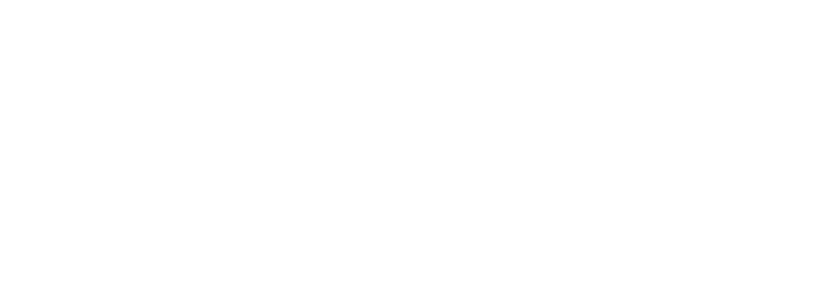
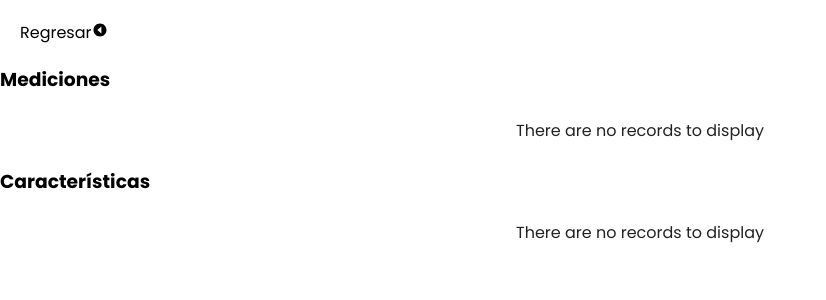
Before and after one commit to BigtronicaSAS/bigtronica-Tech, a React (Vite) app: page /Comparar in a window 1280 px wide. Before the commit this address had no page. Shown: the top 300 px of the page, without its empty margins (0-826 px from the left). Built offline with nearby package versions, Linux system fonts and the light colour scheme.

Commit message:
create path /Comparar

```diff
--- a/src/App.jsx
+++ b/src/App.jsx
@@ -5,6 +5,7 @@
 import ZonaUnit from "./pages/ZonaUnit/ZonaUnit.jsx";
 import { UnitProvider } from "./Context/UnitProvider.jsx";
 import Layout from "./Layouts/Layout.jsx";
+import { ComparePage } from "./pages/ComparePage/ComparePage.jsx";
 
 function App() {
   return (
@@ -12,6 +13,14 @@
       <Route path="/" element={<IndexPage />} />
       <Route path="/contacto" element={<ContactPage />} />
       <Route path="/Como-Comprar" element={<BuyPage />} />
+      <Route
+        path="/Comparar"
+        element={
+          <UnitProvider>
+            <ComparePage />
+          </UnitProvider>
+        }
+      />
       <Route
         path="/Unit"
         element={
--- a/src/Context/UnitProvider.jsx
+++ b/src/Context/UnitProvider.jsx
@@ -2,7 +2,6 @@
 import { categoryList } from "../data/CategoryList";
 import { Medidas } from "../data/Medidas";
 import Unit from "../data/Unit";
-import Product from "../components/Product/Product";
 
 const UnitContext = createContext();
 
@@ -13,7 +12,6 @@
   const [productos, setProductos] = useState({});
   const [checkBox, setCheckBox] = useState([]);
   const [compareProduct, setCompareProduct] = useState([]);
-  const [modal, setModal] = useState(false);
 
   const CompareProducts = (ProductItem)=>{
     if(compareProduct.includes(ProductItem)){
@@ -28,18 +26,12 @@
     setProductos(Unit);
   };
   const cleanProductos = () => {
-    setModal(false);
     setCompareProduct([]);
   };
   const Resetfilter = () => {
     setCategoriaActual({});
     setCheckBox([]);
   };
-
-  const handleClickModal = () => {
-    setModal(!modal);
-  };
-
   const obtenerMediciones = async () => {
     setMediciones(Medidas);
   };
@@ -86,9 +78,7 @@
         Resetfilter,
         cleanProductos,
         CompareProducts,
-        handleClickModal,
         compareProduct,
-        modal,
       }}
     >
       {children}
--- a/src/Layouts/Layout.jsx
+++ b/src/Layouts/Layout.jsx
@@ -1,33 +1,9 @@
-import useUnit from "../Hook/useUnit";
-import ModalEmpty from "../components/ModalEmpty/ModalEmpty";
-import ModalProducto from "../components/ModalProducto/ModalProducto";
 import ZonaUnit from "../pages/ZonaUnit/ZonaUnit";
-import Modal from 'react-modal'
-
-const customStyles = {
-  content: {
-    top: "50%",
-    left: "50%",
-    right: "auto",
-    bottom: "auto",
-    marginRight: "-50%",
-    transform: "translate(-50%, -50%)",
-    padding: 0,
-  },
-};
-
-Modal.setAppElement('#root')
 
 export default function Layout() {
-
-  const { modal, compareProduct} = useUnit();
-  let Compare = compareProduct.length !== 0;
   return (
     <>
-        <ZonaUnit />
-        <Modal isOpen={modal} style={customStyles}>
-            { Compare  ? <ModalProducto/> : <ModalEmpty frase={'Por favor, seleccione los productos que desea comparar.'} />}
-        </Modal>
+      <ZonaUnit />
     </>
-  )
+  );
 }
--- /dev/null
+++ b/src/components/CompareProduct/CompareProduct.css
@@ -0,0 +1,28 @@
+.ContainerPadre {
+    display: flex;
+    flex-direction: column;
+    margin: 0 auto;
+    max-width: 1500px;
+    width: 100%;
+}
+
+.goBack {
+    display: flex;
+    align-items: center;
+    padding: 20px;
+}
+
+.goBack p { display: inline-flex;   vertical-align: middle;}
+
+
+.DatatableContainer {
+    display: flex;
+    flex-direction: column;
+
+}
+
+.ModalContainer h3 {
+    text-align: center;
+    font-size: 1.5rem;
+    margin-bottom: 20px;
+}
--- a/src/components/ModalProducto/ModalProducto.jsx
+++ b/src/components/CompareProduct/CompareProduct.jsx
@@ -1,9 +1,11 @@
 import React from "react";
 import useUnit from "../../Hook/useUnit";
-import "./ModalProducto.css";
-import ListProducts from "../ListProduct/ListProducts";
-import DataTable from "react-data-table-component";
+import "./CompareProduct.css";
+import DataTable  from "react-data-table-component";
 import { columns, features } from "../../data/Columns";
+import { Link } from "react-router-dom";
+import { IoCaretBackCircleSharp } from "react-icons/io5";
+
 const paginationComponentOptions = {
   rowsPerPageText: "Filas por página",
   rangeSeparatorText: "de",
@@ -11,27 +13,23 @@
   selectAllRowsItemText: "Todos",
 };
 
-const ModalProducto = () => {
+
+
+const CompareProduct = () => {
   const { cleanProductos, compareProduct } = useUnit();
   return (
     <div className="ContainerPadre">
-      <div className="closeModal" onClick={() => cleanProductos()}>
-        <svg
-          xmlns="http://www.w3.org/2000/svg"
-          fill="none"
-          viewBox="0 0 24 24"
-          strokeWidth={1.5}
-          stroke="currentColor"
-          className="w-6 h-6"
-        >
-          <path
-            strokeLinecap="round"
-            strokeLinejoin="round"
-            d="M9.75 9.75l4.5 4.5m0-4.5l-4.5 4.5M21 12a9 9 0 11-18 0 9 9 0 0118 0z"
-          />
-        </svg>
-      </div>
-      <div className="ModalContainer">
+        <Link to={"/Unit"} className="goBack" onClick={() => cleanProductos()}>
+          <p>
+            Regresar{" "}
+            <span>
+              <IoCaretBackCircleSharp />
+            </span>
+          </p>
+        </Link>
+
+
+      <div className="DatatableContainer">
         <div>
           <h3>Mediciones</h3>
           <DataTable
@@ -40,7 +38,6 @@
             pagination
             paginationComponentOptions={paginationComponentOptions}
             fixedHeader
-            fixedHeaderScrollHeight="400px"
             highlightOnHover
             pointerOnHover
           />
@@ -53,7 +50,6 @@
             pagination
             paginationComponentOptions={paginationComponentOptions}
             fixedHeader
-            fixedHeaderScrollHeight="400px"
             highlightOnHover
             pointerOnHover
           />
@@ -63,4 +59,4 @@
   );
 };
 
-export default ModalProducto;
+export default CompareProduct;
--- a/src/components/ListProduct/ListProduct.css
+++ b/src/components/ListProduct/ListProduct.css
@@ -22,13 +22,6 @@
   }
 }
 
-@media (max-width: 768px) {
-
-  .UnFiltered,
-  .FilterCircle {
-    display: none;
-  }
-}
 
 @media (max-width: 450px) {
   .list-wrap {
--- a/src/components/ModalProducto/ModalProducto.css
+++ /dev/null
@@ -1,31 +0,0 @@
-.ContainerPadre{
-    position: relative;
-    min-width: 1500px;
-    height: 700px;
-    padding: 10px;
-    border-radius: 15px;
-}
-
-.closeModal{
-width: 40px;
-color: #da2020;
-position: fixed;
-top: 0;
-right: 0;
-margin: 10px;
-cursor: pointer;
-z-index: 10000;
-}
-
-.ModalContainer{
-    margin-top: 40px;
-    display: flex;
-    flex-direction: column;
-    gap: 40px;
-}
-
-.ModalContainer h3{
-    text-align: center;
-    font-size: 1.5rem;
-    margin-bottom: 20px;
-}
--- a/src/data/Columns.jsx
+++ b/src/data/Columns.jsx
@@ -72,6 +72,9 @@
   {
     name: "",
     selector: (row) => <ImageTable src={row.ImagenSrc} />,
+    style: {
+      fixed: "left",
+    }
   },
   {
     name: "Modelo",
--- /dev/null
+++ b/src/pages/ComparePage/ComparePage.jsx
@@ -0,0 +1,11 @@
+import React from 'react'
+import './ComparePage.css'
+import CompareProduct from '../../components/CompareProduct/CompareProduct'
+
+export const ComparePage = () => {
+  return (
+    <>
+    <CompareProduct/>
+    </>
+  )
+}
--- a/src/pages/ZonaUnit/ZonaUnit.css
+++ b/src/pages/ZonaUnit/ZonaUnit.css
@@ -84,7 +84,4 @@
     .home_panel-wrap.hide {
       display: none;
     }
-    .BotonComparar{
-      display: none;
-    }
   }
--- a/src/pages/ZonaUnit/ZonaUnit.jsx
+++ b/src/pages/ZonaUnit/ZonaUnit.jsx
@@ -10,13 +10,16 @@
 import { TbFilterSearch } from "react-icons/tb";
 import { IoExit } from "react-icons/io5";
 import { LuSquareEqual } from "react-icons/lu";
+import { Link } from "react-router-dom";
 
 const ZonaUnit = () => {
-  const { productos, categoriaActual, mediciones, checkBox, handleClickModal} = useUnit();
+  const { productos, categoriaActual, mediciones, checkBox, compareProduct } =
+    useUnit();
   const [searchInput, setSearchInput] = useState("");
   const [resultsFound, setResultsFound] = useState(true);
   const [filteredUnit, setFilteredUnit] = useState([]);
   const [showSidebar, setShowSidebar] = useState(false);
+  let Compare = compareProduct.length !== 0;
 
   const applyFilters = () => {
     let updatedList = productos;
@@ -47,7 +50,6 @@
     applyFilters();
   }, [searchInput, categoriaActual, mediciones, checkBox]);
 
-
   return (
     <div className="home">
       <Header
@@ -57,19 +59,32 @@
             changeInput={(e) => setSearchInput(e.target.value)}
           />
         }
-        filter={<TbFilterSearch onClick={() => setShowSidebar(!showSidebar)} className="filterSearch"/>}
+        filter={
+          <TbFilterSearch
+            onClick={() => setShowSidebar(!showSidebar)}
+            className="filterSearch"
+          />
+        }
       />
 
       <div className="home_panelList-wrap">
-        <div className={`home_panel-wrap ${showSidebar ? 'show' : 'hide'}`}>
-          <div className="ClosePanel" onClick={() => setShowSidebar(false)} ><IoExit /></div>
+        <div className={`home_panel-wrap ${showSidebar ? "show" : "hide"}`}>
+          <div className="ClosePanel" onClick={() => setShowSidebar(false)}>
+            <IoExit />
+          </div>
           <SideBar />
         </div>
         <div className="home_list-wrap">
           {resultsFound ? <ListProducts list={filteredUnit} /> : <EmptyView />}
         </div>
       </div>
-      <div className="BotonComparar" onClick={()=>handleClickModal()}><LuSquareEqual /> Comparar</div>
+      {Compare ? (
+        <Link to={"/Comparar"} className="BotonComparar">
+          <LuSquareEqual /> Comparar Productos
+        </Link>
+      ) : (
+        ""
+      )}
     </div>
   );
 };
```
Also changed, not shown: src/pages/ComparePage/ComparePage.css (added).
